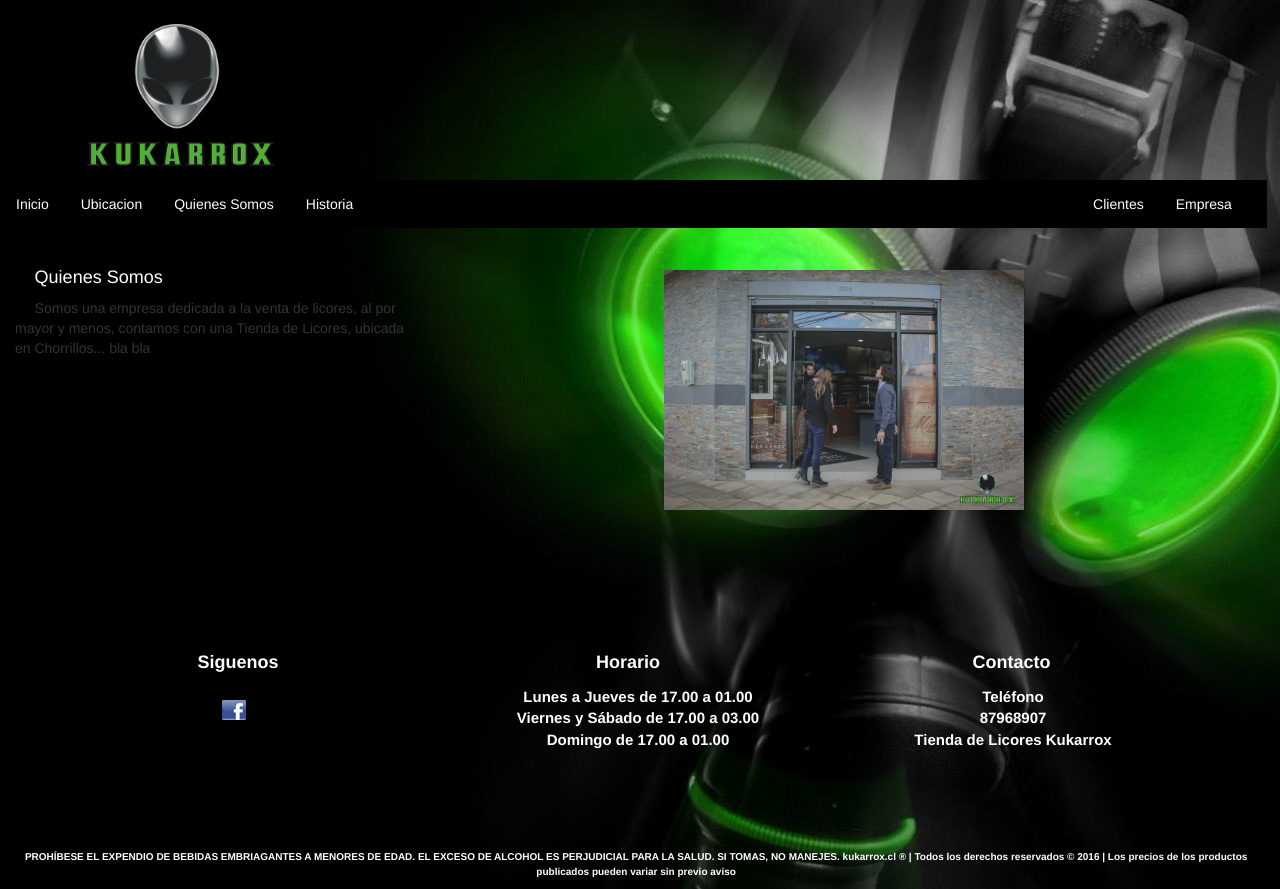
After one commit to CROM-SI/Kuka, a CodeIgniter app: page /ku/Controlador/cargarQuienesSomos in a window 1280 px wide. The commit adds this page. Run offline with CodeIgniter, Linux system fonts and the light colour scheme.

Commit message:
haz sync, luego commit, luego sync

```diff
--- a/application/controllers/Controlador.php
+++ b/application/controllers/Controlador.php
@@ -130,9 +130,9 @@ class Controlador extends CI_Controller {
         $this->load->view("historia");
         $this->load->view("footer");
     }
-    function cargarSede(){
+    function cargarQuienesSomos(){
        $this->load->view("header");
-        $this->load->view("sede");
+        $this->load->view("quienesomos");
         $this->load->view("footer");
     }
 
--- a/application/views/header.php
+++ b/application/views/header.php
@@ -29,7 +29,7 @@
 
             <li> <a href="<?= base_url() ?>Controlador/cargarUbicacion" >Ubicacion</a></li>
 
-            <li><a href="<?= base_url() ?>Controlador/cargarSede">Quienes Somos</a></li>
+            <li><a href="<?= base_url() ?>Controlador/cargarQuienesSomos">Quienes Somos</a></li>
 
 
             <li>  <a href="<?= base_url() ?>Controlador/cargarHistoria">Historia</a> </li>
--- /dev/null
+++ b/application/views/quienesomos.php
@@ -0,0 +1,12 @@
+<div class="col-lg-4">
+    <h4 style="color: #ffffff; margin-left: 5%;"  >Quienes Somos</h4>
+    <h7 style="margin-left: 5%;">Somos una
+        empresa dedicada a la venta de licores,
+        al por mayor y menos, contamos con una Tienda
+        de Licores, ubicada en Chorrillos... bla bla</h7>
+
+
+</div>
+<div class="col-lg-4">
+   <h1 id="fotolocal1"></h1>
+</div>
--- a/application/views/sede.php
+++ /dev/null
@@ -1,3 +0,0 @@
-<div>
-    <h4>skjsjksdjks</h4>
-</div>
--- a/css/micss.css
+++ b/css/micss.css
@@ -180,3 +180,13 @@ li a, .dropbtn {
     margin-left: 38%;
 
 }
+/*FOTO LOCAL*/
+
+#fotolocal1{
+    display:block; text-indent:-9999px; background:url(../imagenes/fotolocal1.jpg)no-repeat center;
+          background-size: 72%;
+          width:500px;
+          height:500px;
+          margin-left: 40%;
+          margin-top: -30%;
+}
```
Also changed, not shown: imagenes/fotolocal1.jpg (added).
